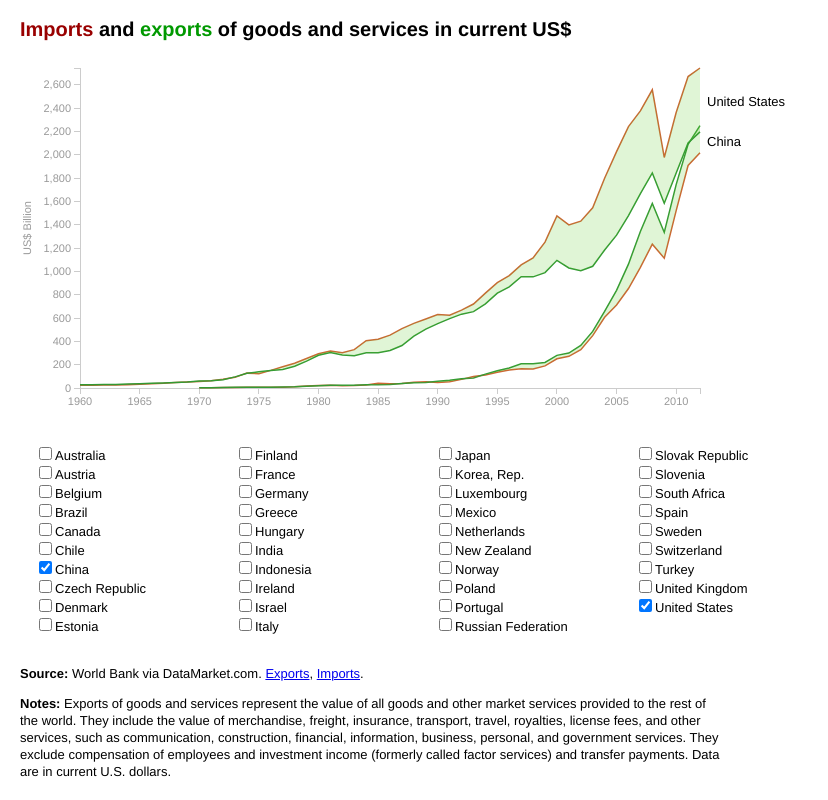
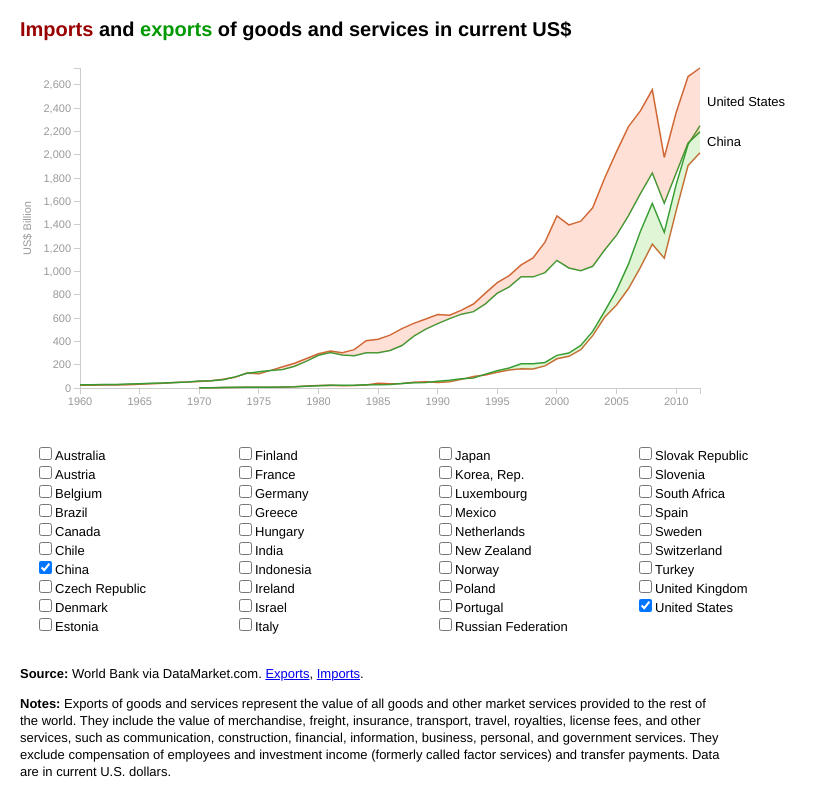
Before and after one commit to philgyford/d3-importexport, a plain HTML site: page index.html in a window 1280 px wide. Shown: the whole page, without its empty margins (0-828 px from the left). Drawn offline with Linux system fonts and the light colour scheme.

Commit message:
Fucking working. Jesus. Those areas. Needs tidying.

```diff
--- a/script.js
+++ b/script.js
@@ -290,7 +290,8 @@ impexp.chart = function module() {
     // Create lines group and assign the data for each country to each group.
     // Each g.lines will contain a pair of lines and a pair of clipped areas.
     var lines_g = main_g.selectAll("g.lines")
-                          .data(function(d) { return d; });
+                      .data(function(d) { return d; },
+                            function(d) { return d.name; });
 
     lines_g.enter().append("g")
                       .attr("class", "lines");
@@ -311,31 +312,30 @@ impexp.chart = function module() {
     // and assign the values from that country to that line.
 
     lines_g.selectAll("path.line.imports")
-        .data(function(d) { return [d.values]; })
+        .data(function(d) { return [d]; }, function(d) { return d.name; })
         .enter().append("path")
           .attr('class', 'line imports');
 
     lines_g.selectAll('path.line.imports')
-        .data(function(d) { return [d.values]; })
+        .data(function(d) { return [d]; }, function(d) { return d.name; })
         .transition()
-        .attr("d", function(d) { return imports_line(d); });
+        .attr("d", function(d) { return imports_line(d.values); });
 
     lines_g.selectAll("path.line.exports")
-        .data(function(d) { return [d.values]; })
+        .data(function(d) { return [d]; }, function(d) { return d.name; })
         .enter().append("path")
           .attr('class', 'line exports');
 
     lines_g.selectAll('path.line.exports')
-        .data(function(d) { return [d.values]; })
+        .data(function(d) { return [d]; }, function(d) { return d.name; })
         .transition()
-        .attr("d", function(d) { return exports_line(d); });
-
+        .attr("d", function(d) { return exports_line(d.values); });
   };
 
   // Add country name labels to right-hand end of lines.
   function renderLineLabels(lines_g) {
     lines_g.selectAll('text.label')
-            .data(function(d) { return [d]; })
+            .data(function(d) { return [d]; }, function(d) { return d.name; })
             .enter().append('text')
               .attr('class', 'label')
               .attr('x', 7)
@@ -350,7 +350,7 @@ impexp.chart = function module() {
               });
 
     lines_g.selectAll('text.label')
-            .data(function(d) { return [d]; })
+            .data(function(d) { return [d]; }, function(d) { return d.name; })
             .transition()
             .text(function(d) { return d.name; })
             .attr('transform',function(d) {
@@ -363,7 +363,7 @@ impexp.chart = function module() {
                 return 'translate(' + xScale(x_val) +','+ yScale(y_val) + ')';
             })
             // After movement has finished, check there's no overlap.
-            .each('end', function(){arrangeLineLabels(lines_g);});
+            .each('end', function(){ arrangeLineLabels(lines_g); });
 
   };
 
@@ -417,49 +417,87 @@ impexp.chart = function module() {
 
     // This did select 'clipPath.clip.surplus' but this results in creating
     // NEW clippaths with every transition. No idea.
-    lines_g.selectAll('#clip-surplus')
-      .data(function(d) { return [d.values]; })
-      .enter().append('clipPath')
-        .attr('id', 'clip-surplus')
+    //lines_g.selectAll('#clip-surplus')
+      //.data(function(d) { return [d]; }, function(d) { return d.name; })
+      //.enter().append('clipPath')
+        //.attr('id', 'clip-surplus')
+        //.append('path')
+          //.attr('class', 'clip surplus');
+    //lines_g.selectAll('path.clip.surplus')
+      //.data(function(d) { return [d]; }, function(d) { return d.name; })
+      //.transition()
+      //.attr('d', area.y0(0));
+
+
+
+    // This did select 'clipPath.clip.deficit' but this results in creating
+    // NEW clippaths with every transition. No idea.
+
+    var area3 = d3.svg.area()
+                        .x(X)
+                        .y1(YImports)
+                        .y0(function(d){ return yScale(d.exports); });
+
+    lines_g.selectAll('.clippath.surplus')
+      .data(function(d) { return [d]; }, function(d) { return d.name; })
+      .enter()
+        .append('clipPath')
+        .attr('id', function(d) { return "surplusclip" + d.name.replace(/[^a-zA-Z]/g,''); })
+        .attr('class', 'clippath surplus')
         .append('path')
           .attr('class', 'clip surplus');
     lines_g.selectAll('path.clip.surplus')
-      .data(function(d) { return [d.values]; })
+      .data(function(d) { return [d]; }, function(d) { return d.name; })
       .transition()
-      .attr('d', area.y0(0));
+      .attr('d', function(d){ return area3(d.values); });
 
-    // This did select 'clipPath.clip.deficit' but this results in creating
-    // NEW clippaths with every transition. No idea.
-    lines_g.selectAll('#clip-deficit')
-      .data(function(d) { return [d.values]; })
-      .enter().append('clipPath')
-        .attr('id', 'clip-deficit')
+    // Draw the shaded areas, using the clipPaths.
+    var area2 = d3.svg.area()
+                        .x(X)
+                        .y1(YExports)
+                        .y0(function(d){ return yScale(0); });
+
+    lines_g.selectAll('path.area.surplus')
+      .data(function(d) { return [d]; }, function(d) { return d.name; })
+      .enter().append('path')
+        .attr('class', 'area surplus')
+        .attr('clip-path', function(d) { return "url(#surplusclip" + d.name.replace(/[^a-zA-Z]/g,'') + ")"; });
+    lines_g.selectAll('path.area.surplus')
+      .transition()
+      .attr('d', function(d){ return area2(d.values); });
+
+
+    var area5 = d3.svg.area()
+                        .x(X)
+                        .y1(YExports)
+                        .y0(function(d){ return yScale(d.imports); });
+
+    lines_g.selectAll('.clippath.deficit')
+      .data(function(d) { return [d]; }, function(d) { return d.name; })
+      .enter()
+        .append('clipPath')
+        .attr('id', function(d) { return "deficitclip" + d.name.replace(/[^a-zA-Z]/g,''); })
+        .attr('class', 'clippath deficit')
         .append('path')
           .attr('class', 'clip deficit');
     lines_g.selectAll('path.clip.deficit')
-      .data(function(d) { return [d.values]; })
+      .data(function(d) { return [d]; }, function(d) { return d.name; })
       .transition()
-      .attr('d', area.y0(inner_height));
+      .attr('d', function(d){ return area5(d.values); });
 
-    // Draw the shaded areas, using the clipPaths.
-
-    lines_g.selectAll('path.area.surplus')
-      .data(function(d) { return [d.values]; })
-      .enter().append('path')
-        .attr('class', 'area surplus')
-        .attr('clip-path', 'url(#clip-surplus)');
-    lines_g.selectAll('path.area.surplus')
-      .transition()
-      .attr('d', area.y0(function(d) { return yScale(d.exports); }));
+    var area4 = d3.svg.area()
+                        .x(X)
+                        .y1(YImports)
+                        .y0(function(d){ return yScale(0); });
 
     lines_g.selectAll('path.area.deficit')
-      .data(function(d) { return [d.values]; })
+      .data(function(d) { return [d]; }, function(d) { return d.name; })
       .enter().append('path')
         .attr('class', 'area deficit')
-        .attr('clip-path', 'url(#clip-deficit)')
+        .attr('clip-path', function(d) { return "url(#deficitclip" + d.name.replace(/[^a-zA-Z]/g,'') + ")"; });
     lines_g.selectAll('path.area.deficit')
       .transition()
-      .attr('d', area);
+      .attr('d', function(d) { return area4(d.values); });
   };
 
   // The x-accessor for the path generator; xScale âˆ˜ xValue.
--- a/style.css
+++ b/style.css
@@ -91,3 +91,10 @@ h1 {
 .label {
   font-size: 13px;
 }
+
+path.clip {
+  stroke: #00f;
+  stroke-dasharray: 1,5;
+  stroke-width: 3px;
+  fill: none;
+}
```
